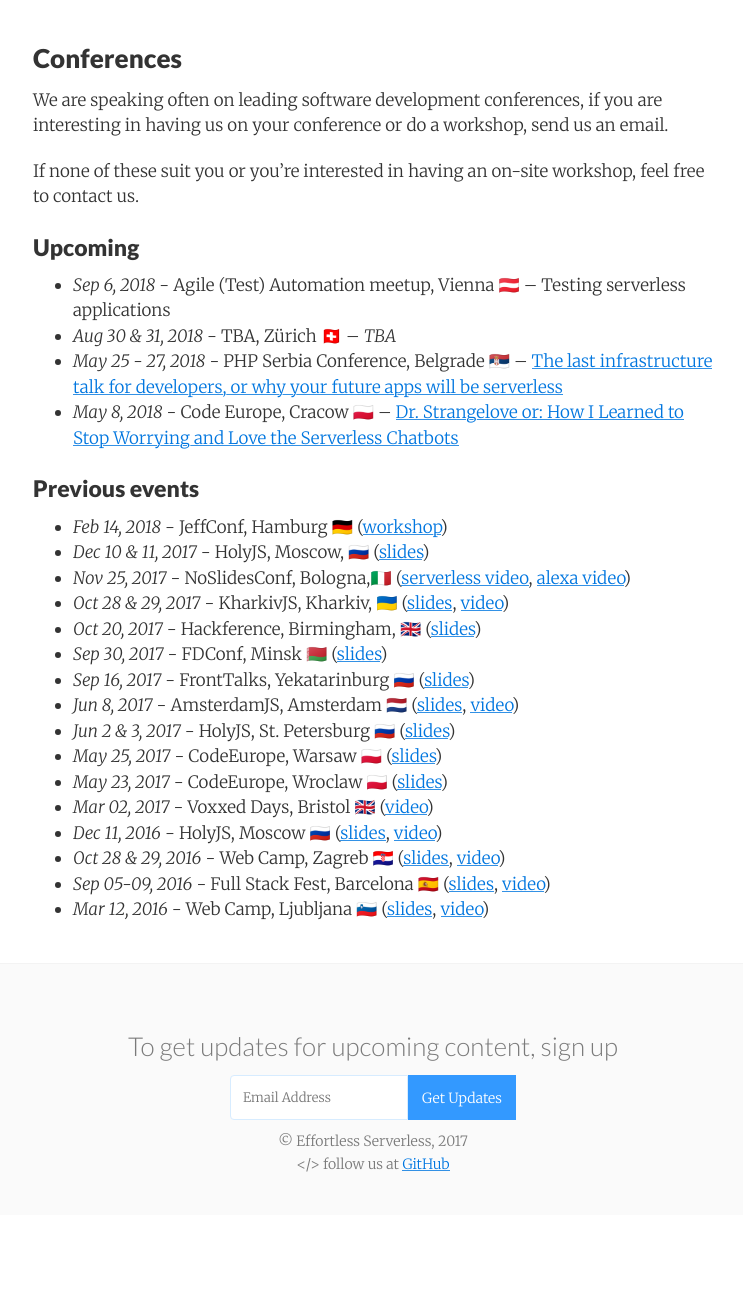
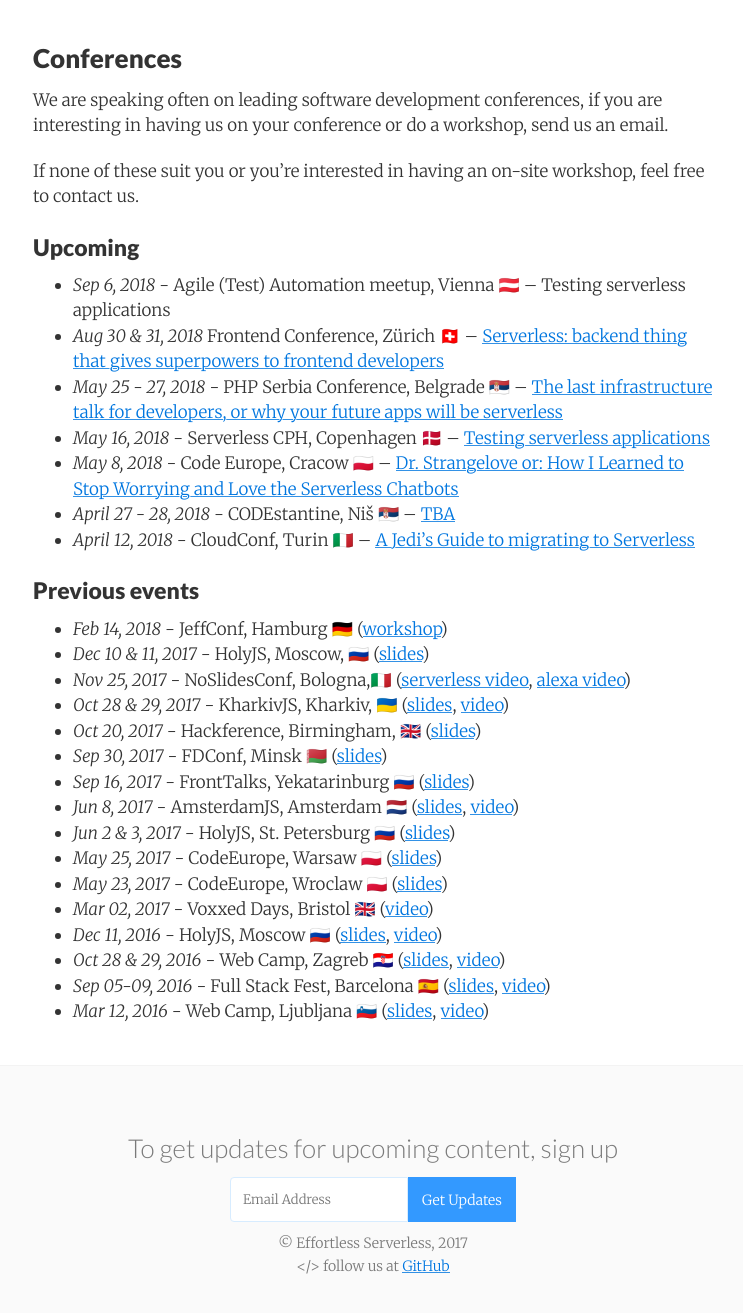
Before and after one commit to serverlesspub/serverless.pub, a Jekyll site: the page built from conferences.md, in a window 1280 px wide, cut to the strip 104-1421 px from the top of the page. Shown: the top 1313 px of the strip, without its empty margins (267-1010 px from the left). Built offline with Jekyll 4.4.1, drawn with Linux system fonts in a browser that asks for light colours; nearby versions of some CDN libraries; before the commit the page ends 1319 px from its top, so only the background shows below that.

Commit message:
Update conferences

```diff
--- a/conferences.md
+++ b/conferences.md
@@ -11,9 +11,12 @@
 ### Upcoming
 
 - _Sep 6, 2018_ - Agile (Test) Automation meetup, Vienna 🇦🇹 -- Testing serverless applications
-- _Aug 30 & 31, 2018_ - TBA, Zürich 🇨🇭 -- _TBA_
+- _Aug 30 & 31, 2018_ Frontend Conference, Zürich 🇨🇭 -- [Serverless: backend thing that gives superpowers to frontend developers](https://www.frontendconf.ch/speakers/slobodan-stojanovic)
 - _May 25 - 27, 2018_ - PHP Serbia Conference, Belgrade 🇷🇸 -- [The last infrastructure talk for developers, or why your future apps will be serverless](https://conf2018.phpsrbija.rs/sessions)
+- _May 16, 2018_ - Serverless CPH, Copenhagen 🇩🇰 -- [Testing serverless applications](https://serverlesscph.dk)
 - _May 8, 2018_ - Code Europe, Cracow 🇵🇱 -- [Dr. Strangelove or: How I Learned to Stop Worrying and Love the Serverless Chatbots](https://www.codeeurope.pl/en/speakers/slobodan-stojanovic)
+- _April 27 - 28, 2018_ - CODEstantine, Niš 🇷🇸 -- [TBA](http://codestantine.nolimithub.com)
+- _April 12, 2018_ - CloudConf, Turin 🇮🇹 -- [A Jedi's Guide to migrating to Serverless](https://2018.cloudconf.it)
 
 ### Previous events
 
```
